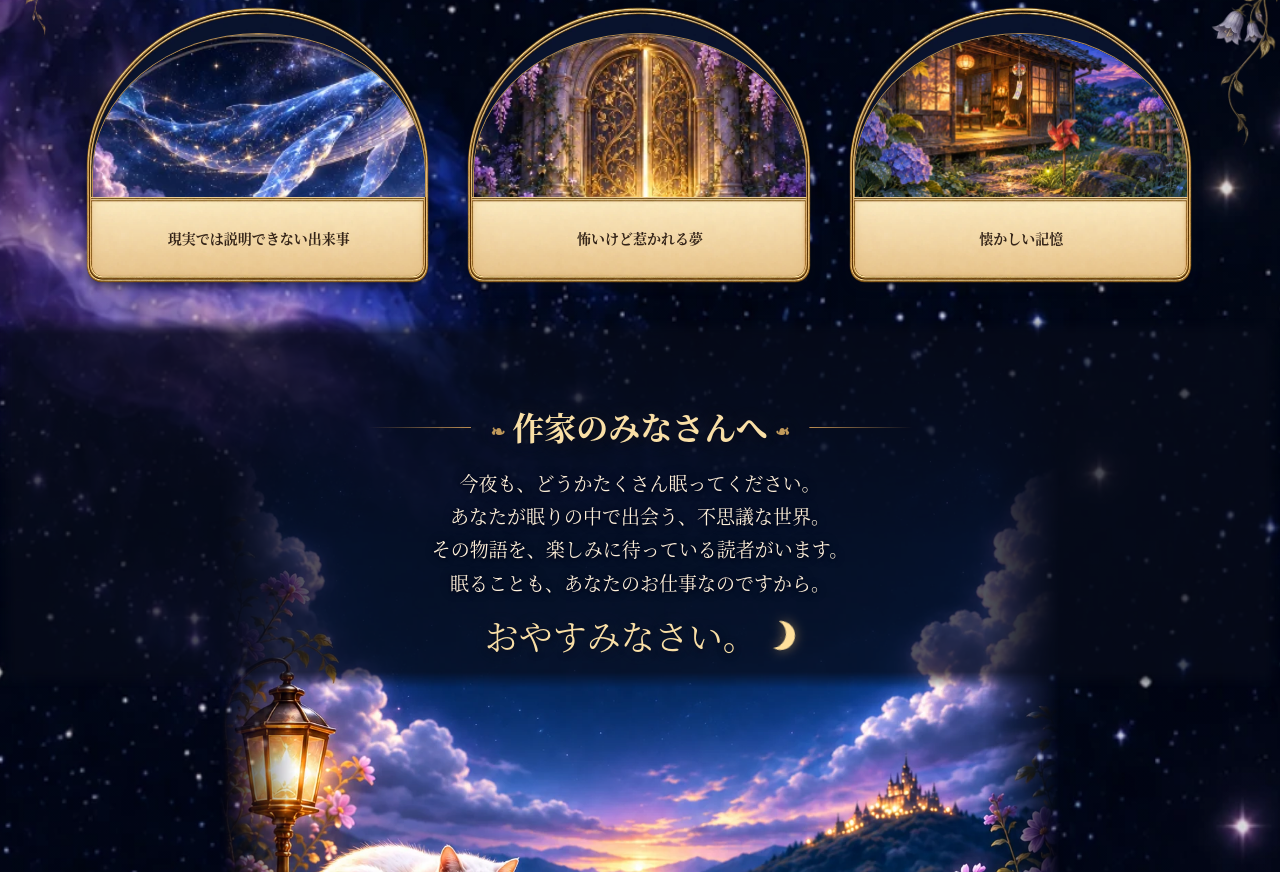
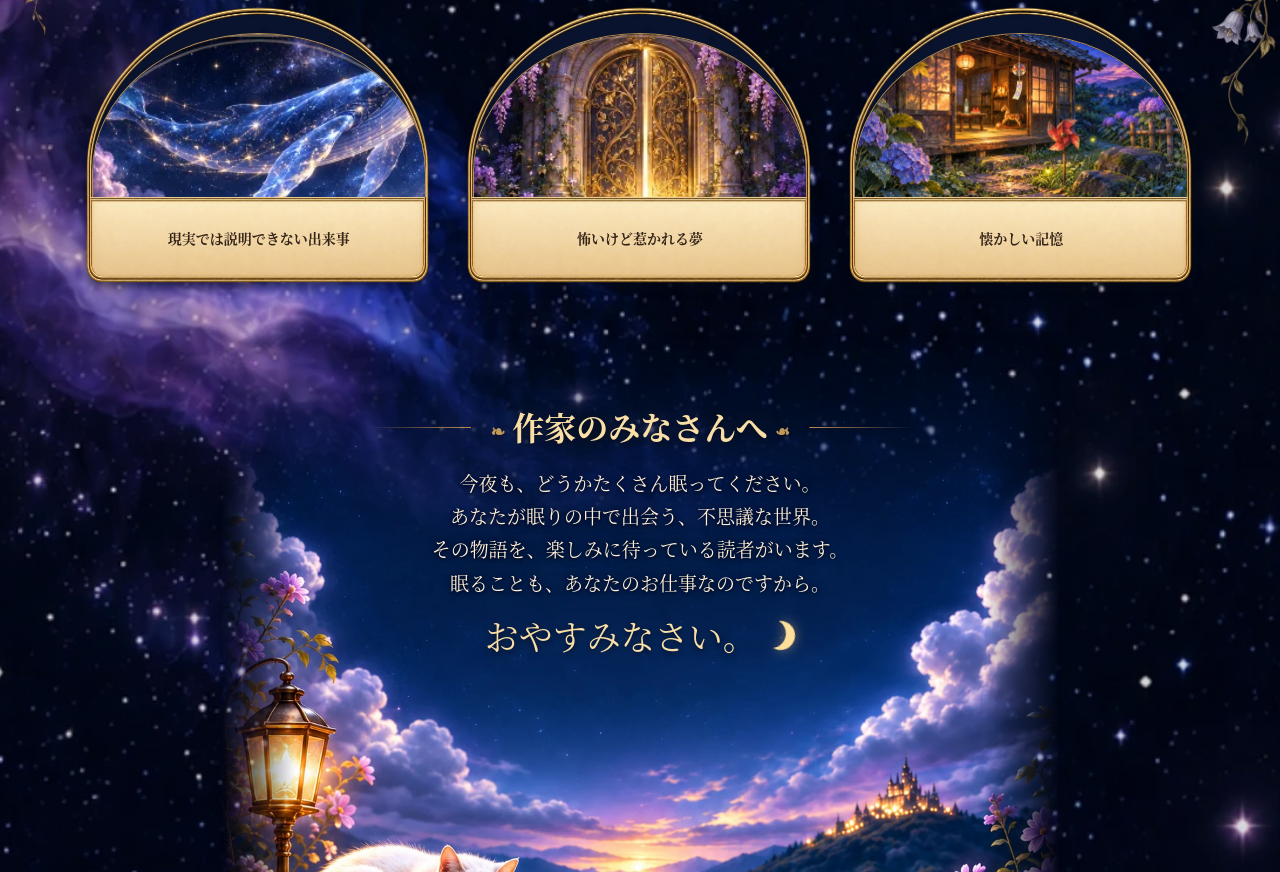
Before and after one commit to nX6mBaSq/yumehon, a plain HTML site: page index.html in a window 1280 px wide. Shown: the part 3141-4013 px from the top of the page. Drawn offline with Linux system fonts and the light colour scheme.

Commit message:
作家のみなさんへ更新

```diff
--- a/home.css
+++ b/home.css
@@ -201,12 +201,12 @@
   color: var(--gold);
   text-shadow: 0 2px 6px #050719, 0 0 20px #eac5832a;
 }
-.hero-lead, .hero-copy h2, .home-about-copy, .ending-copy {
+.hero-lead, .hero-copy h2, .home-about-copy {
   position: relative;
   isolation: isolate;
 }
 .hero-lead::before, .hero-copy h2::before,
-.home-about-copy::before, .ending-copy::before {
+.home-about-copy::before {
   content: "";
   position: absolute;
   inset: -1rem;
@@ -217,13 +217,11 @@
     linear-gradient(90deg, transparent, black 1rem, black calc(100% - 1rem), transparent);
   mask-composite: intersect;
 }
-.ending-copy::before { inset-inline: 0; }
-.home-night-sky .ornate-heading span {
+.home-about .ornate-heading span, .home-collections .ornate-heading span {
   background: var(--text-backdrop);
   box-shadow: 0 0 .7rem .35rem var(--text-backdrop);
   border-radius: .3rem;
 }
-.home-ending .ornate-heading span { background: none; box-shadow: none; }
 .hero-copy h1 {
   margin: 0 auto .65rem;
 }
```
